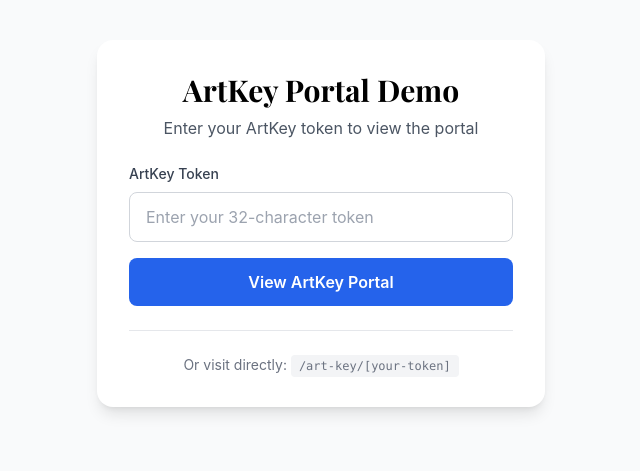
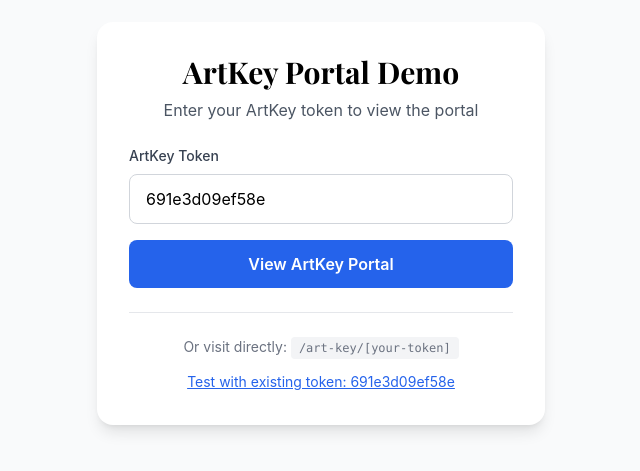
Before and after one commit to emailaaguirre-eng/tae-full-devsite, a Next.js app: page /demo in a window 1280 px wide. Shown: the part 177-648 px from the top of the page, without its empty margins (319-959 px from the left). Built offline with nearby package versions, Linux system fonts and the light colour scheme; a web font is replaced by a local one.

Commit message:
feat: add pre-filled demo token for testing existing ArtKey

```diff
--- a/app/demo/page.tsx
+++ b/app/demo/page.tsx
@@ -4,7 +4,7 @@ import { useState } from 'react';
 import { useRouter } from 'next/navigation';
 
 export default function DemoPage() {
-  const [token, setToken] = useState('');
+  const [token, setToken] = useState('691e3d09ef58e');
   const router = useRouter();
 
   const handleSubmit = (e: React.FormEvent) => {
@@ -32,7 +32,7 @@ export default function DemoPage() {
               id="token"
               value={token}
               onChange={(e) => setToken(e.target.value)}
-              placeholder="Enter your 32-character token"
+              placeholder="Enter your token (e.g., 691e3d09ef58e)"
               className="w-full px-4 py-3 border border-gray-300 rounded-lg focus:ring-2 focus:ring-blue-500 focus:border-blue-500 outline-none"
             />
           </div>
@@ -45,10 +45,18 @@ export default function DemoPage() {
           </button>
         </form>
 
-        <div className="mt-6 pt-6 border-t border-gray-200">
+        <div className="mt-6 pt-6 border-t border-gray-200 space-y-3">
           <p className="text-sm text-gray-500 text-center">
             Or visit directly: <code className="bg-gray-100 px-2 py-1 rounded text-xs">/art-key/[your-token]</code>
           </p>
+          <div className="text-center">
+            <a
+              href="/art-key/691e3d09ef58e"
+              className="text-blue-600 hover:text-blue-700 underline text-sm"
+            >
+              Test with existing token: 691e3d09ef58e
+            </a>
+          </div>
         </div>
       </div>
     </div>
```
